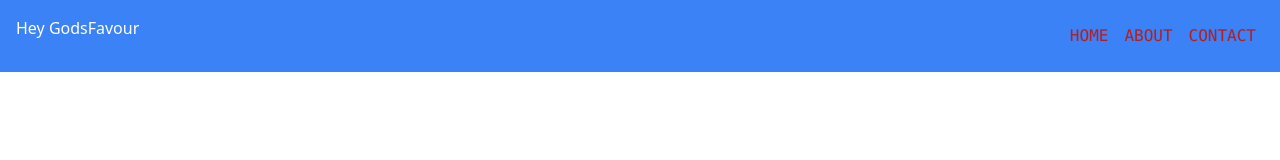
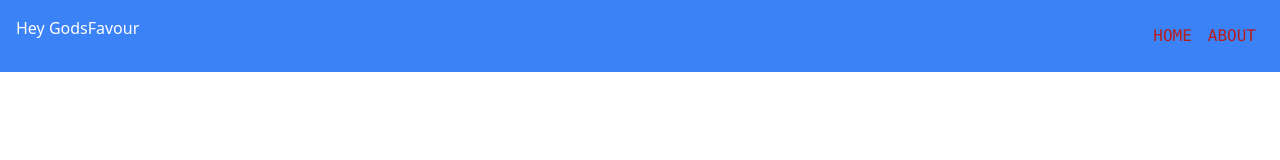
Before and after one commit to Godsfavour-Ifidon/checking, a website: page index.html in a window 1280 px wide. Drawn offline with Linux system fonts and the light colour scheme.

Commit message:
another changes

```diff
--- a/index.html
+++ b/index.html
@@ -14,7 +14,7 @@
         <ul class="hidden md:block lg:flex xl:text-red-700 uppercase font-mono">
           <li class="m-2 sm:text-purple-700 text-7xl">Home</li>
           <li class="m-2 sm:text-purple-700 text-7xl">About</li>
-          <li class="m-2 sm:text-purple-700 text-7xl">Contact</li>
+          <!-- <li class="m-2 sm:text-purple-700 text-7xl">Contact</li> -->
         </ul>
       </div>
     </div>
```
